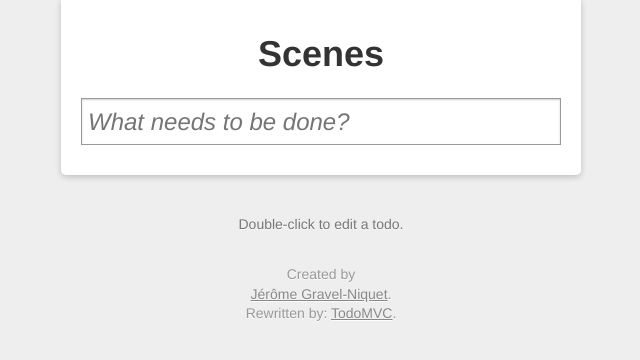
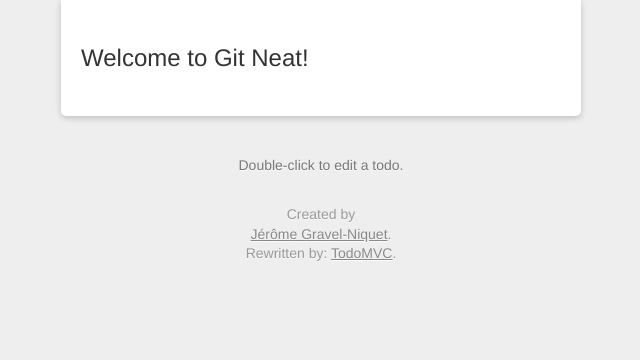
Before and after one commit to dianedouglas/gitneat, a plain HTML site: page index.html in a window 1280 px wide. Shown: the whole page, without its empty margins (319-959 px from the left). Drawn offline with Linux system fonts and the light colour scheme.

Commit message:
Load scene without user input.

```diff
--- a/index.html
+++ b/index.html
@@ -11,10 +11,10 @@
 
   <div id="todoapp">
 
-    <header>
+<!--     <header>
       <h1>Scenes</h1>
       <input id="new-todo" type="text" placeholder="What needs to be done?">
-    </header>
+    </header> -->
 
     <section id="main">
       <ul id="todo-list"></ul>
--- a/todos.js
+++ b/todos.js
@@ -35,7 +35,7 @@ $(function(){
     model: Scene,
 
     // Save all of the todo items under the `"todos-backbone"` namespace.
-    localStorage: new Backbone.LocalStorage("todos-backbone"),
+    localStorage: new Backbone.LocalStorage("xxx-backbone"),
 
     // We keep the Todos in sequential order, despite being saved by unordered
     // GUID in the database. This generates the next order number for new items.
@@ -158,5 +158,5 @@ $(function(){
 
   // Finally, we kick things off by creating the **App**.
   var App = new AppView;
-
+  Scenes.create({instructions: "Welcome to Git Neat!"});
 });
```
